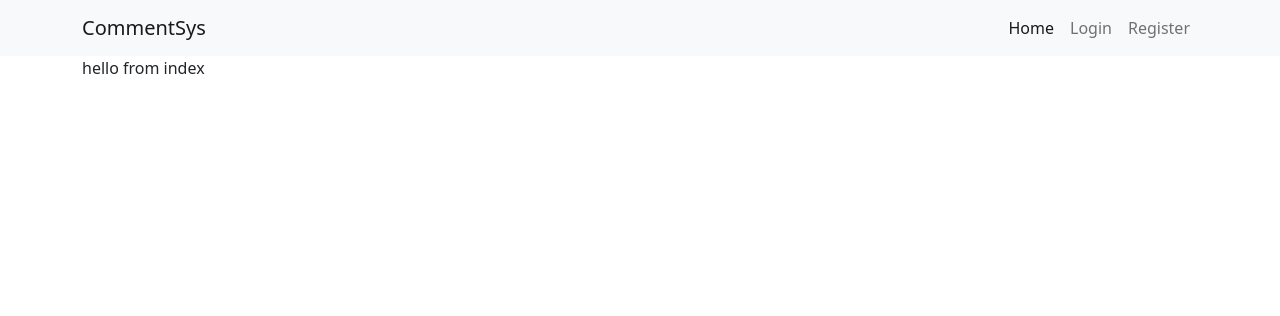
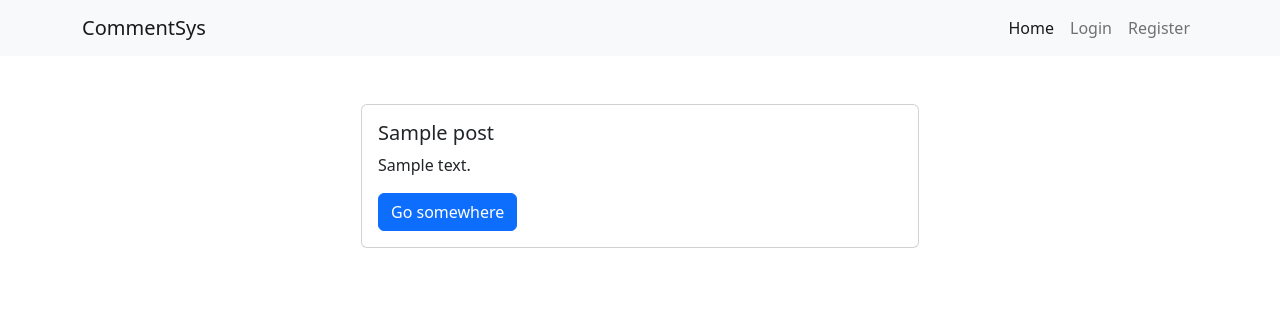
Before and after one commit to justojaramillo/commentsys, a PHP site: page / in a window 1280 px wide. Shown: the top 316 px of the page. Run offline with PHP 8.4, Linux system fonts and the light colour scheme; tables that the repository leaves empty or names only in its code hold one stand-in row (values such as "Sample post").

Commit message:
show posts on home page

```diff
--- a/index.php
+++ b/index.php
@@ -1,12 +1,23 @@
 <?php
+require_once "includes/header.php";
+require_once "config.php";
 
-require_once "includes/header.php";
+$select = $conn->query("SELECT * FROM posts");
+$select->execute();
+$rows = $select->fetchAll(PDO::FETCH_OBJ);
 
-$wellcome = $_SESSION["username"]??"from index";
+?>
 
-echo "hello $wellcome<br>";
-/* echo $_SERVER["SERVER_NAME"];
-echo "<br>".$_SERVER['REQUEST_URI']; */
+<main class="form-signin w-50 m-auto mt-5">
+    <?php foreach($rows as $row): ?>
+    <div class="card mt-3">
 
-require_once "includes/footer.php";
-?>
+        <div class="card-body">
+            <h5 class="card-title"><?= $row->title ?> </h5>
+            <p class="card-text"><?= $row->body ?></p>
+            <a href="show.php?id=<?= $row->post_id ?>" class="btn btn-primary">Go somewhere</a>
+        </div>
+    </div>
+    <?php endforeach; ?>
+</main>
+<?php require_once "includes/footer.php"; ?>
--- a/register.php
+++ b/register.php
@@ -1,6 +1,6 @@
 <?php
+require_once "includes/header.php";
 require_once "config.php";
-require_once "includes/header.php";
 
 if (isset($_SESSION["username"])) {
   header("location: index.php");
```
Also changed, not shown: create.php (+5 -7 lines), show.php (added, +7 -0 lines).
